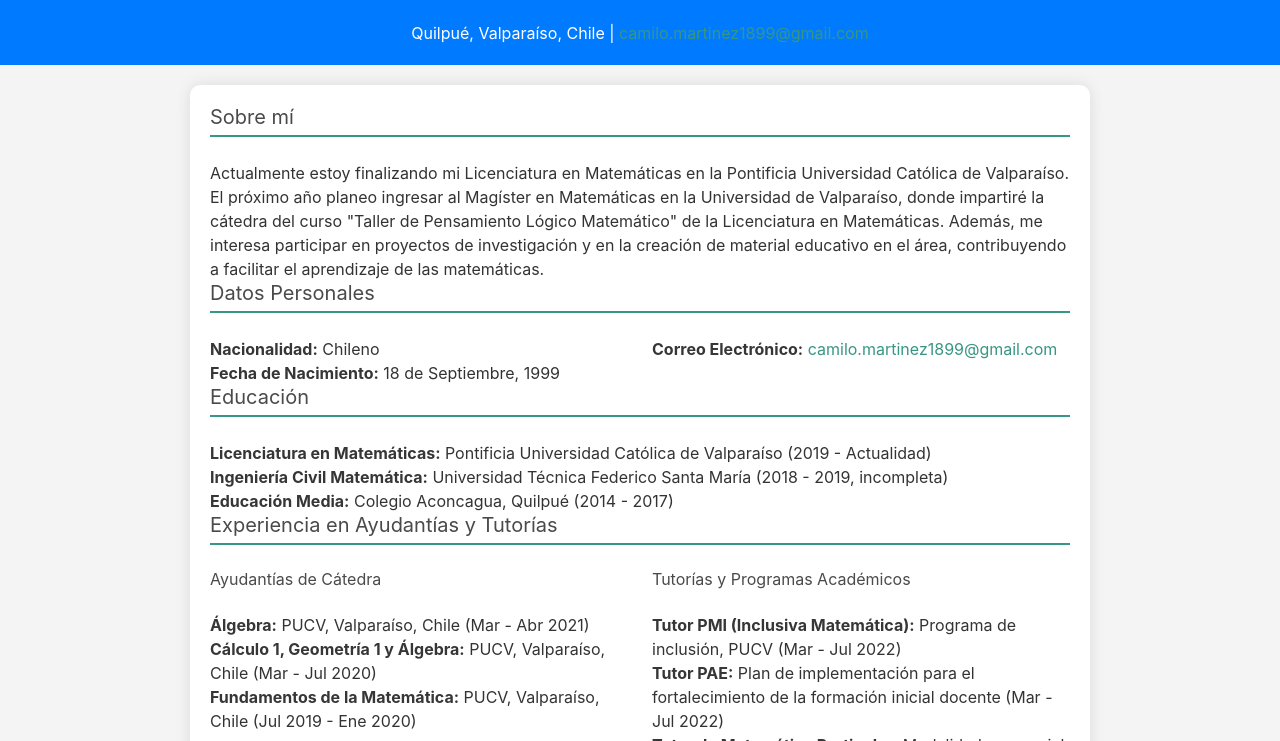
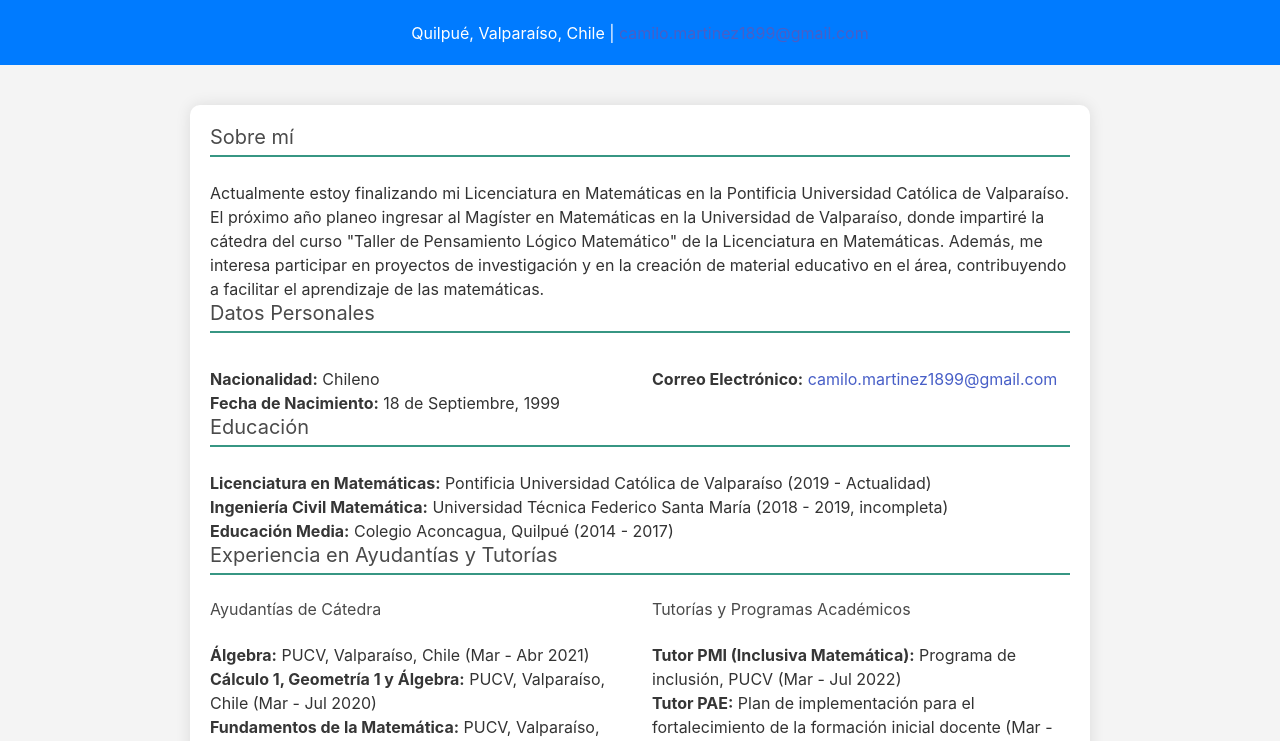
Before and after one commit to camilo329/camilomartinezestay.github.io, a plain HTML site: page index.html in a window 1280 px wide. Shown: the part 59-800 px from the top of the page. Drawn offline with nearby package versions, Linux system fonts and the light colour scheme.

Commit message:
Update index.html

```diff
--- a/index.html
+++ b/index.html
@@ -17,28 +17,29 @@
         padding: 20px 10px;
         text-align: center;
     }
+    .section-content {
+        max-width: 900px;
+        margin: 40px auto; /* Más espacio entre las secciones */
+        background: white;
+        padding: 20px;
+        border-radius: 10px;
+        box-shadow: 0 0 15px rgba(0, 0, 0, 0.1);
+    }
     h2 {
         color: #379683;
         border-bottom: 2px solid #379683;
         padding-bottom: 5px;
+        margin-bottom: 20px; /* Espacio adicional debajo del título */
     }
-        .section-content {
-            max-width: 900px;
-            margin: 20px auto;
-            background: white;
-            padding: 20px;
-            border-radius: 10px;
-            box-shadow: 0 0 15px rgba(0, 0, 0, 0.1);
+    ul {
+        margin-top: 10px;
     }
     footer {
         text-align: center;
         padding: 15px;
         background: #007BFF;
         color: white;
-        }
-        a {
-            color: #379683;
-            text-decoration: none;
+        margin-top: 40px; /* Espacio antes del footer */
     }
 </style>
 </head>
```
Lines whose indentation alone changed are shown as unchanged.
